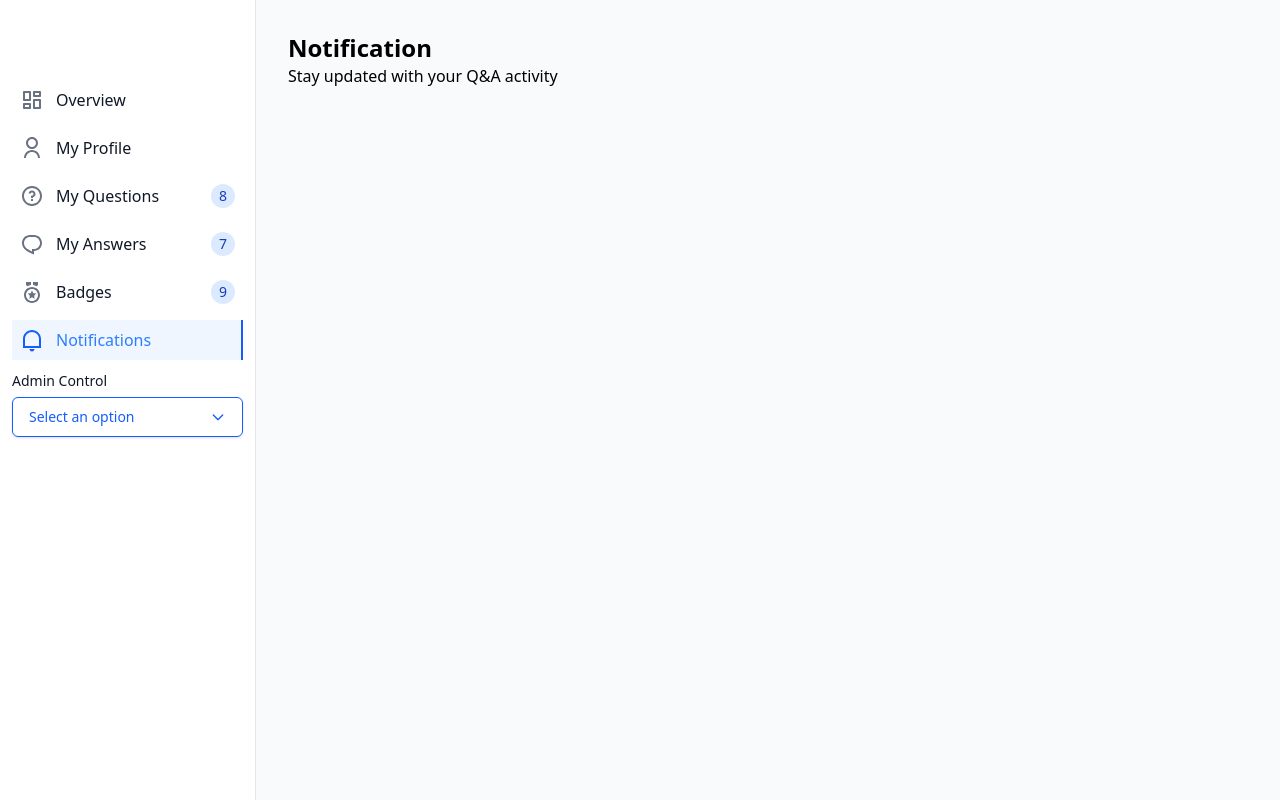
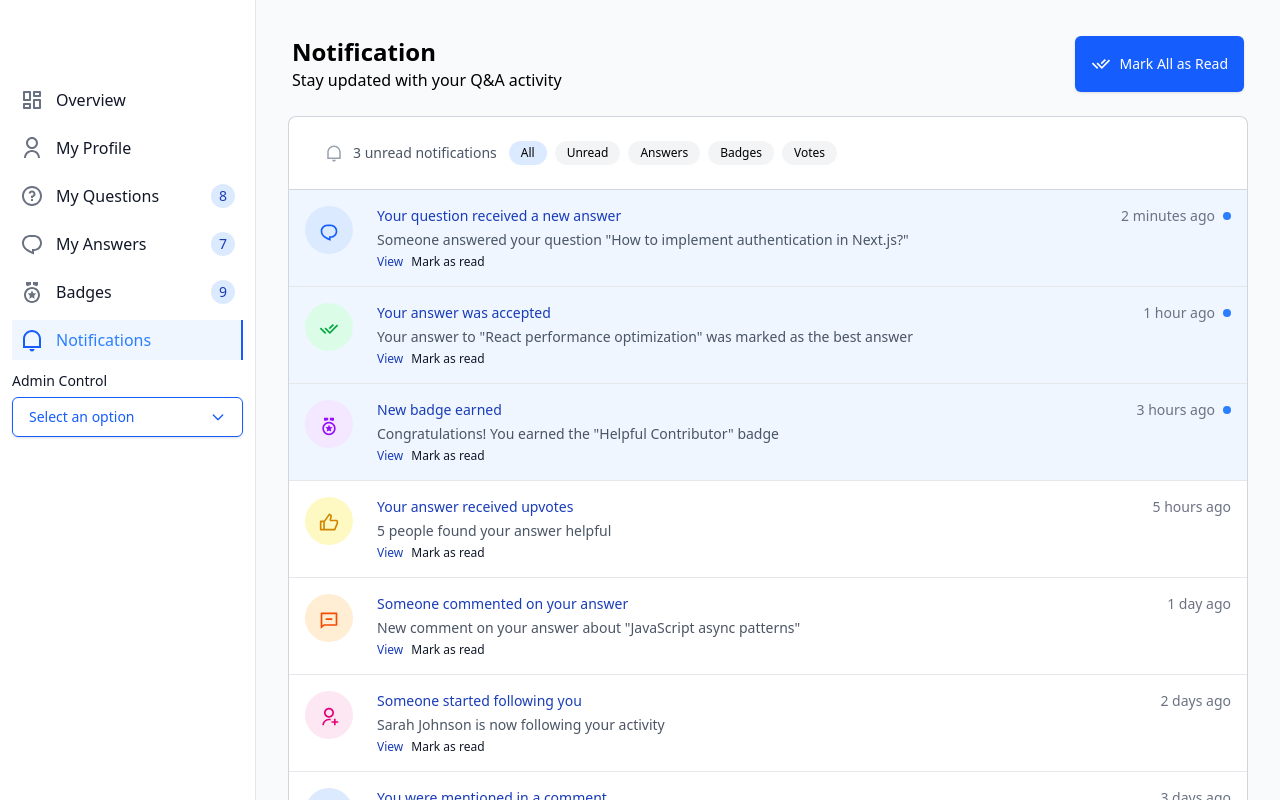
Before and after one commit to Zack-Pro-Ver/Knowledge-Sharing-Portal, a React (Vite) app: page /notifications in a window 1280 px wide. Built offline with nearby package versions, Linux system fonts and the light colour scheme.

Commit message:
Create notification cards for Notification page

```diff
--- a/src/pages/MyAnswers/index.tsx
+++ b/src/pages/MyAnswers/index.tsx
@@ -1,15 +1,3 @@
-import { RiSearchLine } from "@remixicon/react";
-import { Header } from "../../components/Header";
-
-export const MyAnswers = () => {
-  return (
-    <>
-      <Header
-        buttonText="Find Question"
-        description="Track your contributions and impact"
-        icon={<RiSearchLine className="absolute left-4 item-center text-white w-5 h-5"/>}
-        title="My Answers"
-      />
-    </>
-  );
-};
+export const MyAnswers = () =>{
+  return <>My Answers</>
+}
--- a/src/pages/Notifications/index.tsx
+++ b/src/pages/Notifications/index.tsx
@@ -1,14 +1,209 @@
-import { Header } from "../../components/Header"
+import React, { useState } from "react";
+import {
+  RiAtLine,
+  RiChat1Line,
+  RiCheckDoubleLine,
+  RiFileChartLine,
+  RiMedalLine,
+  RiMessageLine,
+  RiNotificationLine,
+  RiThumbUpLine,
+  RiUserAddLine
+  } from "@remixicon/react";
+
+import { Card, CardContent } from "../../elements/Card";
+import { Avatar } from "../../elements";
+import { Header } from "../../components/Header";
 
 
-export const Notification = () =>{
+const notifications = [
+  {
+    id: 1,
+    type: "Answers",
+    icon: <RiChat1Line size={20} />,
+    iconColor: "!bg-blue-100 !text-blue-600",
+    title: "Your question received a new answer",
+    description:
+      'Someone answered your question "How to implement authentication in Next.js?"',
+    time: "2 minutes ago",
+    unread: true,
+  },
+  {
+    id: 2,
+    type: "Answers",
+    icon: <RiCheckDoubleLine size={20} />,
+    iconColor: "bg-green-100 text-green-600",
+    title: "Your answer was accepted",
+    description:
+      'Your answer to "React performance optimization" was marked as the best answer',
+    time: "1 hour ago",
+    unread: true,
+  },
+  {
+    id: 3,
+    type: "Badges",
+    icon: <RiMedalLine size={20} />,
+    iconColor: "bg-purple-100 text-purple-600",
+    title: "New badge earned",
+    description: 'Congratulations! You earned the "Helpful Contributor" badge',
+    time: "3 hours ago",
+    unread: true,
+  },
+  {
+    id: 4,
+    type: "Votes",
+    icon: <RiThumbUpLine size={20} />,
+    iconColor: "bg-yellow-100 text-yellow-600",
+    title: "Your answer received upvotes",
+    description: "5 people found your answer helpful",
+    time: "5 hours ago",
+    unread: false,
+  },
+  {
+    id: 5,
+    type: "Answers",
+    icon: <RiMessageLine size={20} />,
+    iconColor: "bg-orange-100 text-orange-600",
+    title: "Someone commented on your answer",
+    description: 'New comment on your answer about "JavaScript async patterns"',
+    time: "1 day ago",
+    unread: false,
+  },
+  {
+    id: 6,
+    type: "Followers",
+    icon: <RiUserAddLine size={20} />,
+    iconColor: "bg-pink-100 text-pink-600",
+    title: "Someone started following you",
+    description: "Sarah Johnson is now following your activity",
+    time: "2 days ago",
+    unread: false,
+  },
+  {
+    id: 7,
+    type: "Followers",
+    icon: <RiAtLine size={20} />,
+    iconColor: "!bg-blue-100 !text-blue-600",
+    title: "You were mentioned in a comment",
+    description: 'You were mentioned in a discussion about "Database design patterns"',
+    time: "3 days ago",
+    unread: false,
+  },
+  {
+    id: 8,
+    type: "Followers",
+    icon: <RiFileChartLine size={19} />,
+    iconColor: "bg-gray-100 text-gray-600",
+    title: "You were mentioned in a comment",
+    description: 'You were mentioned in a discussion about "Database design patterns"',
+    time: "1 week ago",
+    unread: false,
+  },
+];
 
-  return <>
+const filterOptions = ["All", "Unread", "Answers", "Badges", "Votes"];
 
-      <Header
+export const Notification: React.FC = () => {
+  const [activeFilter, setActiveFilter] = useState("All");
+
+  const filtered = notifications.filter((n) => {
+    if (activeFilter === "All") return true;
+    if (activeFilter === "Unread") return n.unread;
+    return n.type === activeFilter;
+  });
+
+  return (
+
+    <div >
+      <div className="p-1">
+        <Header
         buttonText=" Mark All as Read "
         description=" Stay updated with your Q&A activity"
         title="Notification"
+        showButton={true}
+        icon={<RiCheckDoubleLine className="absolute left-4 item-center text-white w-5 h-5"/>}
       />
-    </>
-}
+      </div>
+      {/* Filter Bar */}
+      <div className="p-4 pt-1">
+       <div className="flex  border border-b-0 rounded-t-lg border-gray-300 place-items-center  p-6 gap-3 bg-white">
+        <div className="flex flex-row gap-0">
+          <div>
+              <div className="relative w-10">
+    <RiNotificationLine className="absolute left-3 top-2.5 -translate-y-1/2 text-gray-400" size={18} />
+        </div>
+          </div>
+            <span className="font-normal text-sm text-gray-600">
+          {notifications.filter((n) => n.unread).length} unread notifications
+        </span>
+        </div>
+
+        <div className="flex gap-2">
+          {filterOptions.map((f) => (
+            <button
+              key={f}
+              onClick={() => setActiveFilter(f)}
+              className={`px-3 py-1 text-xs  rounded-full transition ${
+                activeFilter === f
+                  ? "bg-blue-100 text-black"
+                  : "bg-gray-100 hover:bg-gray-300"
+              }`}
+            >
+              {f}
+            </button>
+          ))}
+        </div>
+      </div>
+
+      {/* Notifications Card */}
+      <Card variant="outlined" size="large" className="p-0 rounded-b-lg rounded-none">
+        {filtered.length === 0 ? (
+          <CardContent className="text-center text-gray-500 py-10">
+            No notifications
+          </CardContent>
+        ) : (
+          filtered.map((n, idx) => (
+            <div
+              key={n.id}
+              className={`flex justify-between items-start p-4 ${
+                n.unread ? "bg-blue-50" : "bg-white"
+              } hover:bg-gray-50 ${
+                idx !== filtered.length - 1 ? "border-b border-gray-200" : ""
+              }`}
+            >
+              <div className="flex gap-6">
+                <Avatar
+                  size="medium"
+                  variant="circular"
+                  className={n.iconColor}
+                >
+                  <div className="mt-1">{n.icon}</div>
+                </Avatar>
+
+                <div className="space-y-1">
+                  <h3 className="font-medium text-sm text-blue-800">
+                    {n.title}
+                  </h3>
+                  <p className=" text-gray-600 text-sm">{n.description}</p>
+                  <div className="flex flex-row gap-2">
+                    <p className="text-xs text-blue-800">View</p>
+                    <p className="text-xs">Mark as read</p>
+                  </div>
+                </div>
+              </div>
+              <div className="flex items-center gap-2 text-sm text-gray-500">
+                {n.time}
+                {n.unread && (
+                  <span className="h-2 w-2 bg-blue-500 rounded-full"></span>
+                )}
+              </div>
+            </div>
+          ))
+        )}
+      </Card>
+    </div>
+    </div>
+  );
+};
+
+export default Notification;
```
